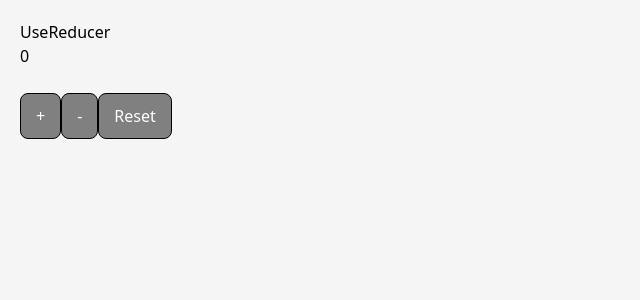
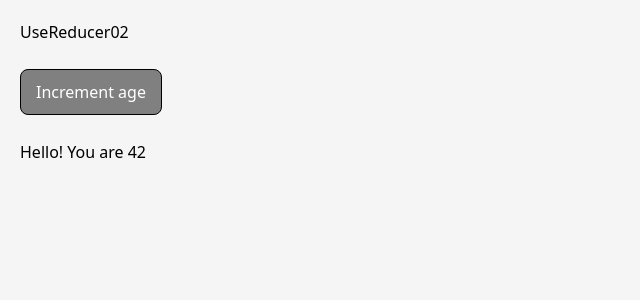
Before and after one commit to Omid-Sargazi/react-project, a React (Create React App) app: page / in a window 1280 px wide. Shown: the top 300 px of the page, without its empty margins (0-640 px from the left). Built offline with nearby package versions, Linux system fonts and the light colour scheme.

Commit message:
useState in react

```diff
--- a/src/App.js
+++ b/src/App.js
@@ -116,6 +116,7 @@ import FetchData from "./Componentstwo/FetchData";
 import FetchData02 from "./Componentstwo/FetchData02";
 import ComponentC from "./Componentstwo/ComponentC";
 import UseReducer from "./Componentstwo/UseReducer";
+import UseReducer02 from "./Componentstwo/UseReducer02";
 
 export const UserContext = React.createContext();
 export const ChannelContext = React.createContext();
@@ -202,7 +203,8 @@ const App = () => {
       {/* <FetchData /> */}
       {/* <FetchData02 /> */}
       {/* <ComponentC /> */}
-      <UseReducer />
+      {/* <UseReducer /> */}
+      <UseReducer02 />
     </div>
   );
 };
--- /dev/null
+++ b/src/Componentstwo/UseReducer02.js
@@ -0,0 +1,21 @@
+import React, { useReducer } from "react";
+
+function reducer(state, action) {
+  if (action.type === "incremented_age") {
+    return { age: state.age + 1 };
+  }
+}
+
+export default function UseReducer02() {
+  const [state, dispatch] = useReducer(reducer, { age: 42 });
+  const handleClick = () => {
+    dispatch({ type: "incremented_age" });
+  };
+  return (
+    <>
+      <div>UseReducer02</div>
+      <button onClick={handleClick}>Increment age</button>
+      <p>Hello! You are {state.age}</p>
+    </>
+  );
+}
```
